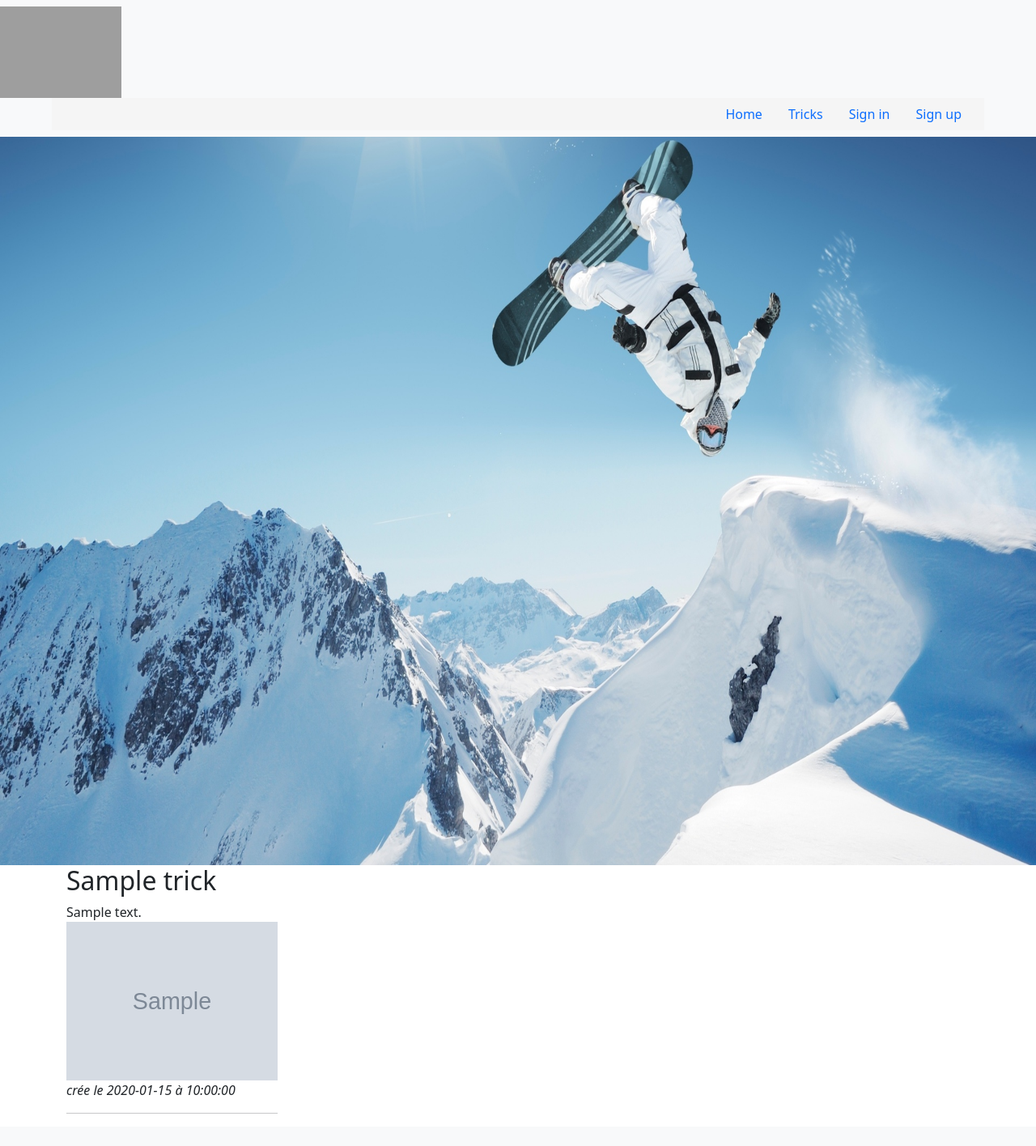
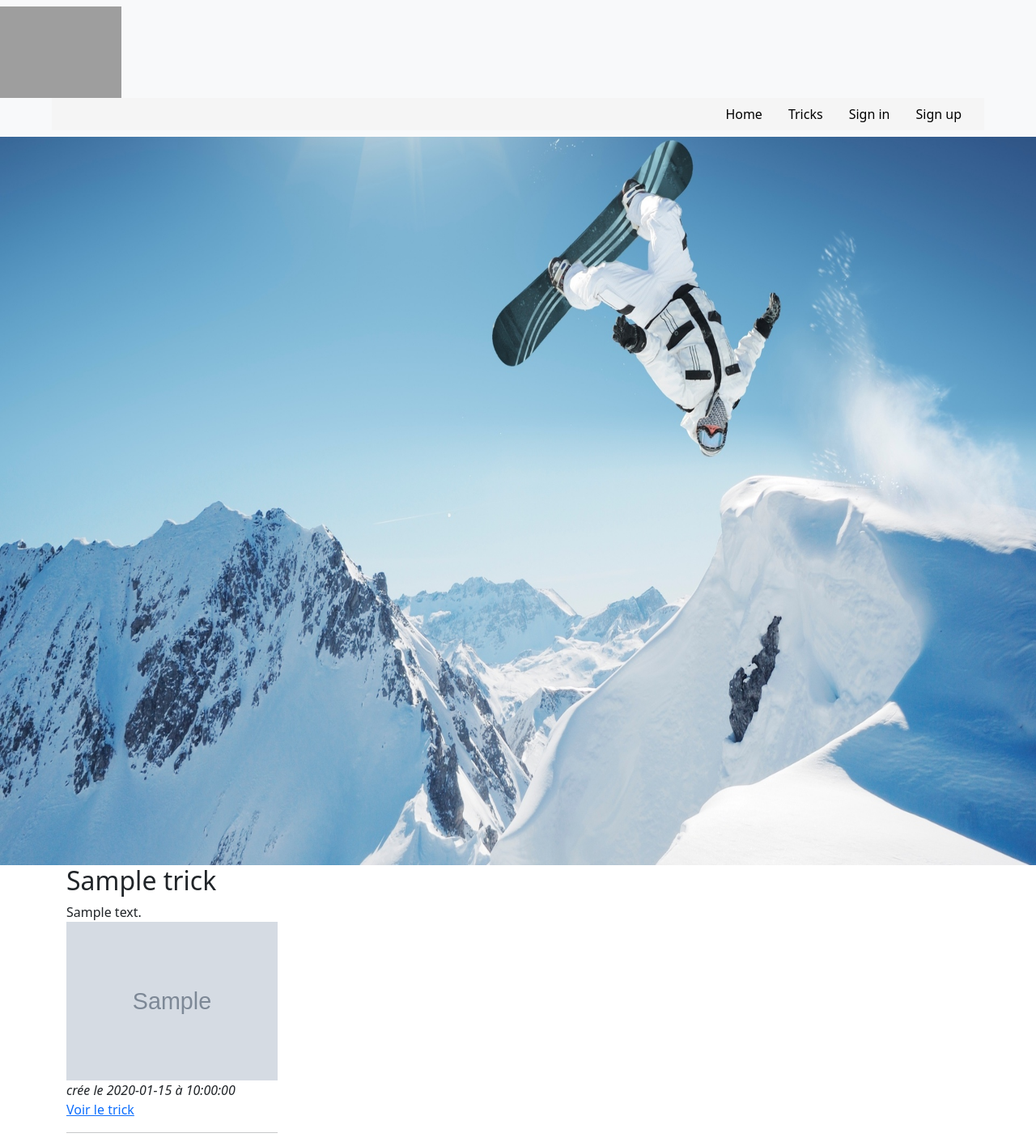
Before and after one commit to cyrilglanum/SnowTricks, a Symfony app: template templates/Index/index.html.twig in a window 1280 px wide. Shown: the whole page at 81% size. Before the commit the page ends 1376 px from the top, so only its background shows below. Run offline with Twig, Linux system fonts and the light colour scheme; the template is opened without the code that fills it: most values are stand-ins (such as "Sample title", 1, 10 or a date in 2020); grey boxes marked "Sample" are stand-in pictures; some libraries are stand-ins or nearby versions; grey boxes are pictures that could not be loaded.

```diff
--- a/public/css/style.css
+++ b/public/css/style.css
@@ -6,5 +6,17 @@
 
 #mainNavbar li{
     text-decoration: none;
+
     list-style-type: none;
 }
+
+#mainNavbar2 .nav-item{
+    color:black;
+    text-decoration: none;
+    list-style-type: none;
+}
+#mainNavbar2 .nav-item .active ,#mainNavbar2 .nav-item .nav-link{
+    color:black;
+    text-decoration: none;
+    list-style-type: none;
+}
--- a/src/DataFixtures/AppFixtures.php
+++ b/src/DataFixtures/AppFixtures.php
@@ -11,7 +11,6 @@ class AppFixtures extends Fixture
 {
     public function load(ObjectManager $manager)
     {
-        // create 20 products! Bam!
         for ($i = 0; $i < 3; $i++) {
             $product = new Tricks();
             $product->setName('trick '.$i);
--- a/templates/Index/index.html.twig
+++ b/templates/Index/index.html.twig
@@ -23,7 +23,8 @@
                             {{ trick.description }}
                             <br>
                             <img src="{{ asset('uploads/tricksFile') }}/{{ trick.imgBackground }}" width="100%">
-                            <em> crée le {{ trick.dateCreation|date('Y-m-d à H:i:s') }}</em>
+                            <em> crée le {{ trick.dateCreation|date('Y-m-d à H:i:s') }}</em><br>
+                            <a href="{{ url('trick', {'trick_id' : trick.id }) }}">Voir le trick</a>
                             <hr>
                         </div>
                     {% endfor %}
```
Also changed, not shown: src/Controller/TrickController.php (+3 -15 lines).
